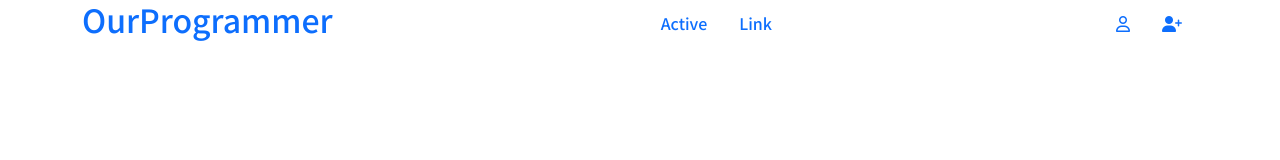
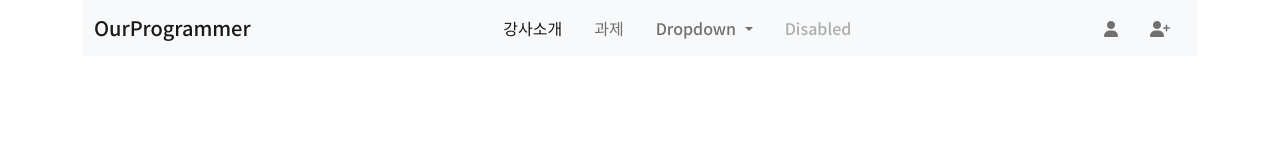
Before and after one commit to code1218/OurProgrammer, a plain HTML site: page index.html in a window 1280 px wide. Drawn offline with Linux system fonts and the light colour scheme.

Commit message:
index header modify and login.html add

```diff
--- a/css/style.css
+++ b/css/style.css
@@ -7,15 +7,6 @@ body {
 }
 
 .header-container {
-    display: flex;
+    height: 75px;
     justify-content: space-between;
-    align-items: center;
 }
-
-.header-container #header-logo {
-    text-decoration: none;
-}
-
-.header-container h1 {
-    font-size: 2em;
-}
--- a/index.html
+++ b/index.html
@@ -1,42 +1,68 @@
 <!DOCTYPE html>
-<html lang="en">
+<html lang="ko">
+
 <head>
     <meta charset="UTF-8">
     <meta http-equiv="X-UA-Compatible" content="IE=edge">
     <meta name="viewport" content="width=device-width, initial-scale=1.0">
-    <title>Document</title>
+    <title>OurProgrammer</title>
     <link href="/css/bootstrap.min.css" rel="stylesheet">
     <link href="/css/style.css" rel="stylesheet">
 </head>
+
 <body>
     <div class="container">
         <!-- Content here -->
         <header class="header-container">
-            <a id="header-logo" href="#"><h1>OurProgrammer</h1></a>
-            <ul class="nav justify-content-center">
-                <li class="nav-item">
-                  <a class="nav-link active" aria-current="page" href="#">Active</a>
-                </li>
-                <li class="nav-item">
-                  <a class="nav-link" href="#">Link</a>
-                </li>
-            </ul>
-            <ul class="nav justify-content-center">
-                <li class="nav-item">
-                    <a class="nav-link active" href="#">
-                        <i class="far fa-user"></i>
-                    </a>
-                </li>
-                <li class="nav-item">
-                    <a class="nav-link active" href="#">
-                        <i class="fas fa-user-plus"></i>
-                    </a>
-                </li>
-            </ul>
+            <nav class="navbar navbar-expand-lg navbar-light bg-light">
+                <div class="container-fluid">
+                    <a class="navbar-brand" href="#">OurProgrammer</a>
+                    <button class="navbar-toggler" type="button" data-bs-toggle="collapse"
+                        data-bs-target="#navbarSupportedContent" aria-controls="navbarSupportedContent"
+                        aria-expanded="false" aria-label="Toggle navigation">
+                        <span class="navbar-toggler-icon"></span>
+                    </button>
+                    <div class="collapse navbar-collapse" id="navbarSupportedContent">
+                        <ul class="navbar-nav ms-auto me-auto mb-2 mb-lg-0">
+                            <li class="nav-item ms-2 me-2">
+                                <a class="nav-link active" aria-current="page" href="#">강사소개</a>
+                            </li>
+                            <li class="nav-item ms-2 me-2">
+                                <a class="nav-link" href="#">과제</a>
+                            </li>
+                            <li class="nav-item dropdown ms-2 me-2">
+                                <a class="nav-link dropdown-toggle" href="#" id="navbarDropdown" role="button"
+                                    data-bs-toggle="dropdown" aria-expanded="false">
+                                    Dropdown
+                                </a>
+                                <ul class="dropdown-menu" aria-labelledby="navbarDropdown">
+                                    <li><a class="dropdown-item" href="#">Action</a></li>
+                                    <li><a class="dropdown-item" href="#">Another action</a></li>
+                                    <li>
+                                        <hr class="dropdown-divider">
+                                    </li>
+                                    <li><a class="dropdown-item" href="#">Something else here</a></li>
+                                </ul>
+                            </li>
+                            <li class="nav-item ms-2 me-2">
+                                <a class="nav-link disabled" href="#" tabindex="-1" aria-disabled="true">Disabled</a>
+                            </li>
+                        </ul>
+                        <ul class="navbar-nav mb-2 mb-lg-0">
+                            <li class="nav-item d-flex">
+                                <a class="nav-link ms-2 me-2" href="#"><i class="fas fa-user"></i></a>
+                                <a class="nav-link ms-2 me-2" href="#"><i class="fas fa-user-plus"></i></a>
+                            </li>
+                        </ul>
+                    </div>
+                </div>
+            </nav>
 
         </header>
 
     </div>
+    <script src="/js/bootstrap.bundle.min.js"></script>
     <script src="https://kit.fontawesome.com/c3df4d7d1c.js" crossorigin="anonymous"></script>
 </body>
+
 </html>
```
Also changed, not shown: join.html (added, +15 -0 lines), login.html (added, +45 -0 lines).
